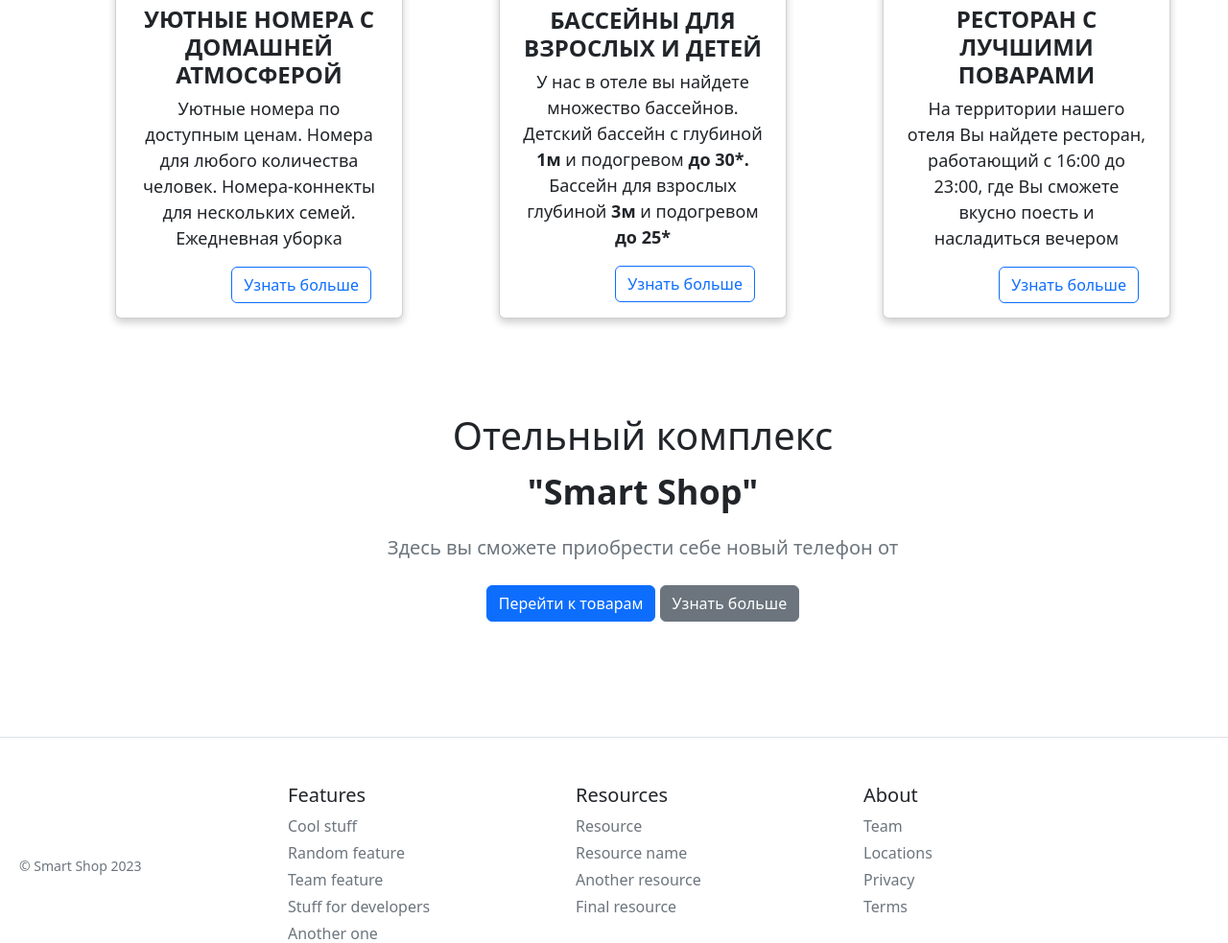
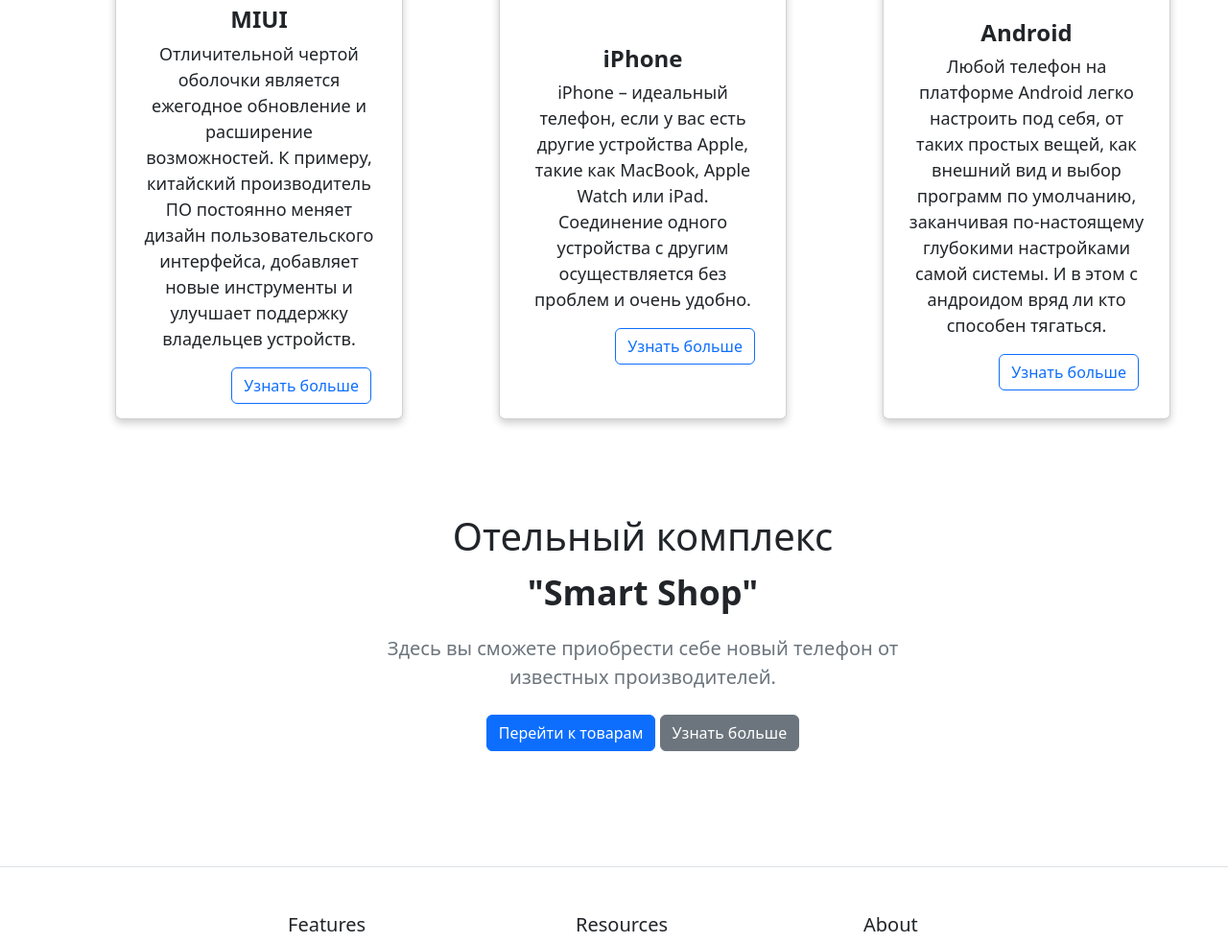
Before and after one commit to enver41k/SmartShop, a Flask app: page / in a window 1280 px wide. Shown: the part 347-1330 px from the top of the page at 96% size. Run offline with Flask 2, Linux system fonts and the light colour scheme; parts of the project's set-up code (start-up, migrations or seed data) failed here and were passed over; some libraries are stand-ins or nearby versions.

Commit message:
SmartShop

```diff
--- a/form/admin.py
+++ b/form/admin.py
@@ -31,9 +31,9 @@
         cursor.execute(f'''INSERT INTO `phone` (`namephone`, `status`, `phonetype_idphonetype`)
                         VALUES ('{num}', '{status}', '{s["idphonetype"]}')''')
         mysql.connection.commit()
-        msgr = 'Номер успешно создан'
+        msgr = 'Товар успешно создан'
             # elif x['namephone'] == int(num):
-            #     msg = 'Такой номер уже существует'
+            #     msg = 'Такой  уже существует'
         # except(Exception,):
         #     msg = 'Данные неверны'
 
--- a/main.py
+++ b/main.py
@@ -29,7 +29,7 @@
         raise e
 
 
-connect_db = create_connection('localhost', 'root', 'root', 'smartshop')
+connect_db = create_connection('localhost', 'root', 'admin', 'smartshop')
 # connect_db = create_connection('enver41k.mysql.pythonanywhere-services.com', 'enver41k', 'server123', 'enver41k$smartshop')
 
 app.add_url_rule('/', view_func=home.index)
--- a/smartshop.sql
+++ b/smartshop.sql
@@ -198,4 +198,4 @@
 /*!40101 SET COLLATION_CONNECTION=@OLD_COLLATION_CONNECTION */;
 /*!40111 SET SQL_NOTES=@OLD_SQL_NOTES */;
 
--- Dump completed on 2023-01-11  2:01:52
+-- Dump completed on 2023-01-11  2:12:35
--- a/templates/about.html
+++ b/templates/about.html
@@ -11,8 +11,7 @@
 
 <div class="page-about">
     <div class="about-dns">
-        <div class="about-dns__title"><h1 class="about-dns__top-title">SmartShop – рынка по продаже цифровой и
-            бытовой техники в России</h1></div>
+        <div class="about-dns__title"><h1 class="about-dns__top-title">SmartShop – магазин по продаже цифровой техники</h1></div>
         <div class="about-dns__subtitle">
             <div class="about-dns__top-subtitle">Наша цель изменить жизнь людей, сделав простым доступ к огромному
                 количеству качественных и недорогих товаров, предоставляя лучший сервис.
@@ -49,7 +48,7 @@
             <div class="info-for-everyone__title icon-staff"><span>Для сотрудников</span></div>
             <div class="info-for-everyone__list">
                 <ul>
-                    <li>DNS - территория личной и коллективной самореализации,</li>
+                    <li>Smart Shop - территория личной и коллективной самореализации,</li>
                     <li>Мы - одна команда,</li>
                     <li>Уважаем мнение и интересы людей,</li>
                     <li>Ценим свободу, смелость и ответственность.</li>
--- a/templates/index.html
+++ b/templates/index.html
@@ -9,12 +9,11 @@
 <div class="row" style="margin-top:3%">
     <div class="card" style='width: 25%'>
         <img alt="Avatar"
-             src="https://pix10.agoda.net/hotelImages/161023/-1/88c7716d3339222aca1104f8314572af.jpg?ca=9&ce=1&s=1024x768"
+             src="https://droidnews.ru/img/2021/june/xiaomi-podtverdila-miui-12-5-eschyo-dlya-4-smartfonov_17-06-21-20-48-34.jpg"
              style="margin-top:16px">
         <div class="container">
-            <h4><b>УЮТНЫЕ НОМЕРА С ДОМАШНЕЙ АТМОСФЕРОЙ</b></h4>
-            <p>Уютные номера по доступным ценам. Номера для любого количества человек. Номера-коннекты для нескольких
-                семей. Ежедневная уборка</p>
+            <h4><b>MIUI</b></h4>
+            <p>Отличительной чертой оболочки является ежегодное обновление и расширение возможностей. К примеру, китайский производитель ПО постоянно меняет дизайн пользовательского интерфейса, добавляет новые инструменты и улучшает поддержку владельцев устройств.</p>
             <div class="button">
                 <a class="btn btn-outline-primary me-2" href="/booking">Узнать больше</a>
             </div>
@@ -23,11 +22,10 @@
 
     <div class="card" style='width: 25%'>
         <img alt="Avatar"
-             src="https://panoramadeluxe.com/img/otdyh-u-morya/bassein-4.jpg" style="margin-top:16px">
+             src="https://www.logolynx.com/images/logolynx/5a/5a804647d56b8e8a874780fe28809b93.jpeg" style="margin-top:16px">
         <div class="container">
-            <h4><b>БАССЕЙНЫ ДЛЯ ВЗРОСЛЫХ И ДЕТЕЙ</b></h4>
-            <p>У нас в отеле вы найдете множество бассейнов. Детский бассейн с глубиной <b>1м</b> и подогревом <b>до
-                30*.</b> Бассейн для взрослых глубиной <b>3м</b> и подогревом <b>до 25*</b></p>
+            <h4><b>iPhone</b></h4>
+            <p>iPhone – идеальный телефон, если у вас есть другие устройства Apple, такие как MacBook, Apple Watch или iPad. Соединение одного устройства с другим осуществляется без проблем и очень удобно.</p>
             <div class="button">
                 <a class="btn btn-outline-primary me-2" href="/static">Узнать больше</a>
             </div>
@@ -36,12 +34,11 @@
 
     <div class="card" style='width: 25%'>
         <img alt="Avatar"
-             src="https://img03.rl0.ru/afisha/o/s5.afisha.ru/mediastorage/d7/24/109c33d0a2ac49029c5cd1ed24d7.jpg"
+             src="https://www.chromecomputing.com/wp-content/uploads/2020/05/android-apps-work-on-a-chromebook-1717x2048.jpg"
              style="margin-top:16px">
         <div class="container">
-            <h4><b>РЕСТОРАН С ЛУЧШИМИ ПОВАРАМИ</b></h4>
-            <p>На территории нашего отеля Вы найдете ресторан, работающий с 16:00 до 23:00, где Вы сможете вкусно поесть
-                и насладиться вечером</p>
+            <h4><b>Android</b></h4>
+            <p>Любой телефон на платформе Android легко настроить под себя, от таких простых вещей, как внешний вид и выбор программ по умолчанию, заканчивая по-настоящему глубокими настройками самой системы. И в этом с андроидом вряд ли кто способен тягаться.</p>
             <div class="button">
                 <a class="btn btn-outline-primary me-2" href="/static">Узнать больше</a>
             </div>
@@ -57,7 +54,7 @@
             <div class="col-lg-6 col-md-8 mx-auto">
                 <h1 class="fw-light">Отельный комплекс</h1>
                 <b style="text-align: center; font-size: 36px">"Smart Shop"</b>
-                <p class="lead text-muted mt-3">Здесь вы сможете приобрести себе новый телефон от </p>
+                <p class="lead text-muted mt-3">Здесь вы сможете приобрести себе новый телефон от известных производителей.</p>
                 <p>
                     <a class="btn btn-primary my-2" href="/static">Перейти к товарам</a>
                     <a class="btn btn-secondary my-2" href="/about">Узнать больше</a>
```
Also changed, not shown: templates/admin.html (+3 -6 lines), templates/booking.html (+4 -5 lines), README.md (added).
